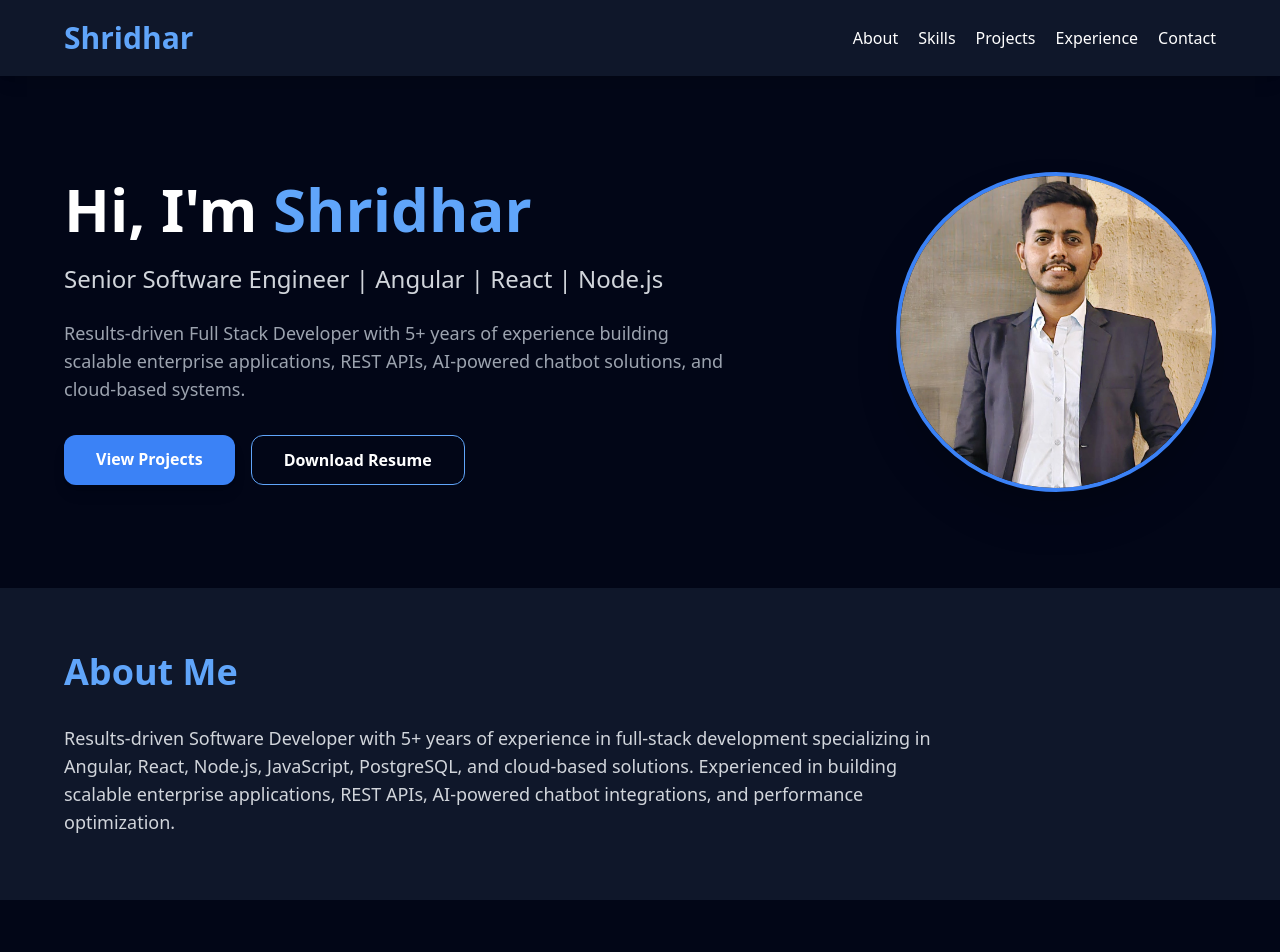
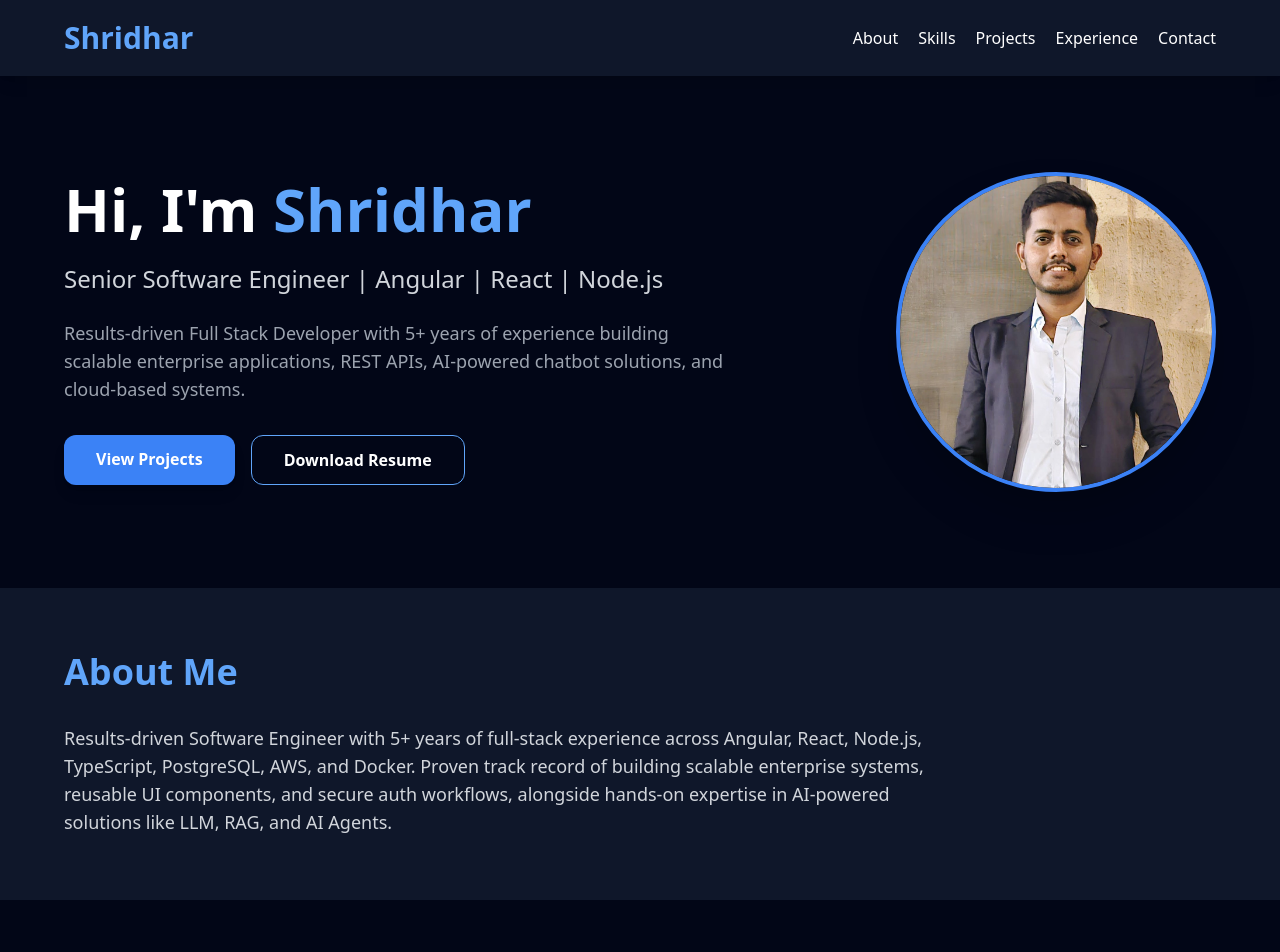
Before and after one commit to shridharsc/react-portfolio, a React (Create React App) app: page / in a window 1280 px wide. Shown: the top 952 px of the page. Built offline with nearby package versions, Linux system fonts and the light colour scheme.

Commit message:
update text

```diff
--- a/src/App.js
+++ b/src/App.js
@@ -100,12 +100,7 @@ export default function App() {
         </h2>
 
         <p className="text-gray-300 leading-8 text-sm md:text-lg max-w-4xl">
-          Results-driven Software Developer with 5+ years of experience
-          in full-stack development specializing in Angular, React,
-          Node.js, JavaScript, PostgreSQL, and cloud-based solutions.
-          Experienced in building scalable enterprise applications,
-          REST APIs, AI-powered chatbot integrations, and performance
-          optimization.
+          Results-driven Software Engineer with 5+ years of full-stack experience across Angular, React, Node.js, TypeScript, PostgreSQL, AWS, and Docker. Proven track record of building scalable enterprise systems, reusable UI components, and secure auth workflows, alongside hands-on expertise in AI-powered solutions like LLM, RAG, and AI Agents.
         </p>
       </section>
 
```
